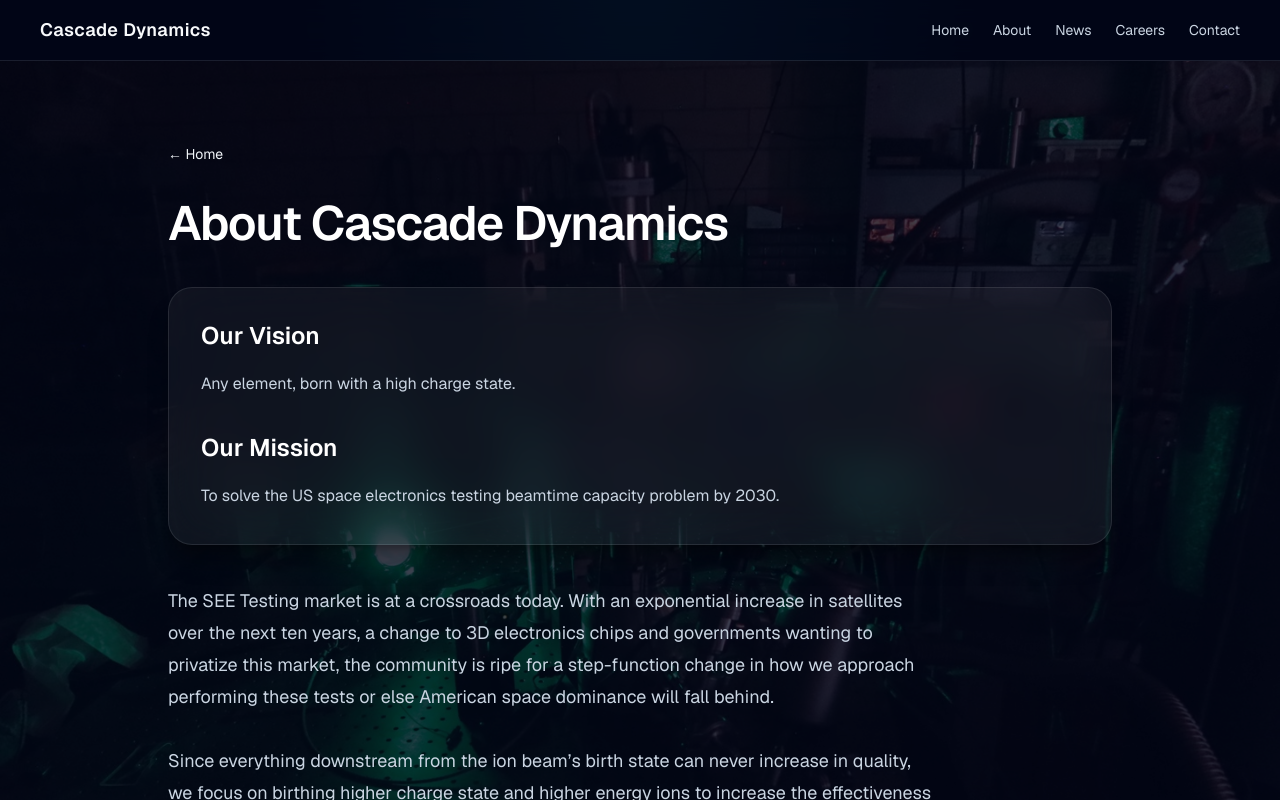
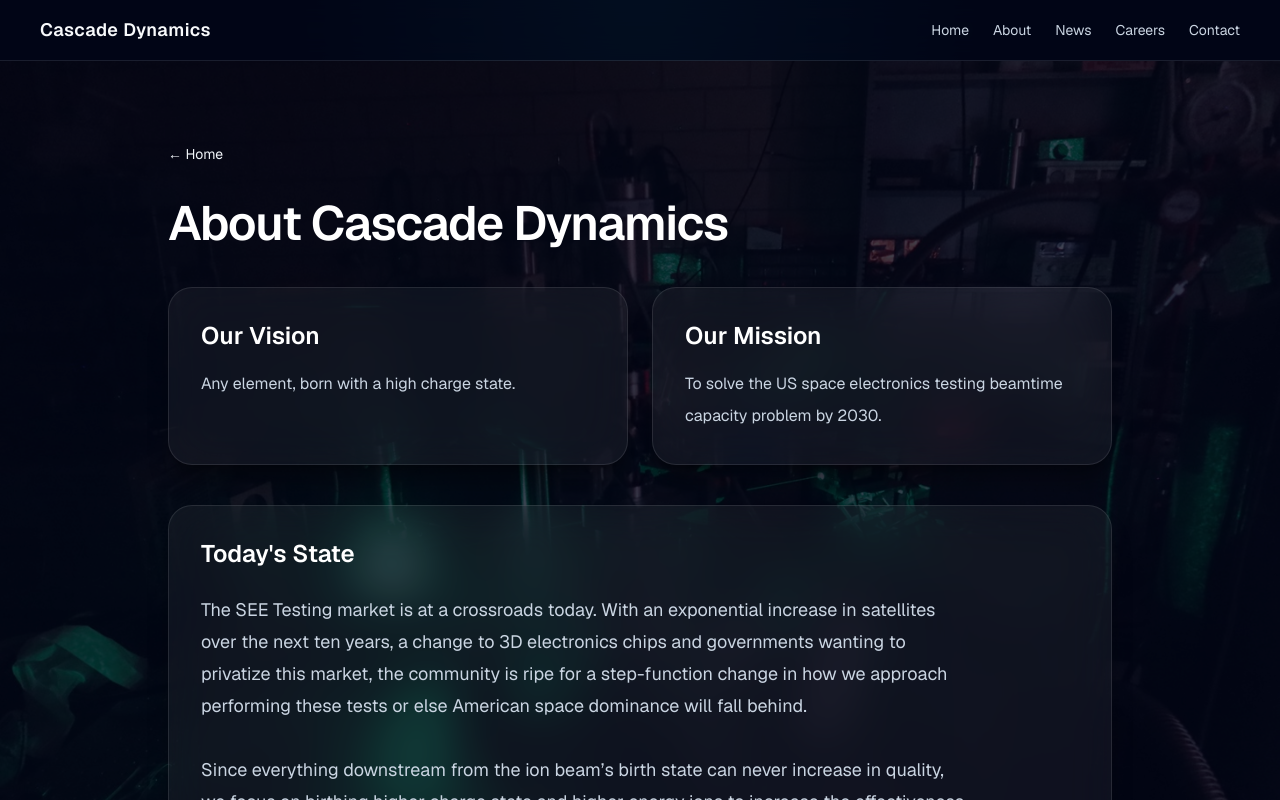
Before and after one commit to cvsolfari/cascade, a Next.js app: page /about in a window 1280 px wide. Shown: the top 800 px of the page. Built offline with nearby package versions, Linux system fonts and the light colour scheme.

Commit message:
Updated About Page Again

```diff
--- a/app/about/page.tsx
+++ b/app/about/page.tsx
@@ -19,21 +19,23 @@ export default function AboutPage() {
         </Link>
 
         <h1 className="mt-8 text-5xl font-semibold tracking-tight text-white">About Cascade Dynamics</h1>
-      <div className="mt-10 space-y-8 rounded-3xl border border-white/10 bg-white/5 p-8 shadow-xl shadow-black/30 backdrop-blur-xl">
-          <div>
+        <div className="mt-10 grid gap-6 md:grid-cols-2">
+          <div className="rounded-3xl border border-white/10 bg-white/5 p-8 shadow-xl shadow-black/30 backdrop-blur-xl">
             <h2 className="text-2xl font-semibold text-white">Our Vision</h2>
             <p className="mt-4 text-slate-300 leading-8">
               Any element, born with a high charge state.
             </p>
           </div>
-          <div>
+          <div className="rounded-3xl border border-white/10 bg-white/5 p-8 shadow-xl shadow-black/30 backdrop-blur-xl">
             <h2 className="text-2xl font-semibold text-white">Our Mission</h2>
             <p className="mt-4 text-slate-300 leading-8">
               To solve the US space electronics testing beamtime capacity problem by 2030.
             </p>
           </div>
         </div>
-        <div className="mt-10 space-y-8">
+        <div className="mt-10 rounded-3xl border border-white/10 bg-white/5 p-8 shadow-xl shadow-black/30 backdrop-blur-xl">
+          <h2 className="text-2xl font-semibold text-white">Today's State</h2>
+          <div className="mt-6 space-y-8">
             <p className="max-w-3xl text-lg leading-8 text-slate-300">
              The SEE Testing market is at a crossroads today. With an exponential increase in satellites over the next ten years, a change to 3D electronics chips and governments wanting to privatize this market, the community is ripe for a step-function change in how we approach performing these tests or else American space dominance will fall behind.
             </p>
@@ -41,6 +43,7 @@ export default function AboutPage() {
       Since everything downstream from the ion beam’s birth state can never increase in quality, we focus on birthing higher charge state and higher energy ions to increase the effectiveness of current cyclotron SEE testing facilities as well as allow lower energy cyclotrons to become fit for purpose.
             </p>
           </div>
+        </div>
 
 
       </div>
```
Lines whose indentation alone changed are shown as unchanged.
